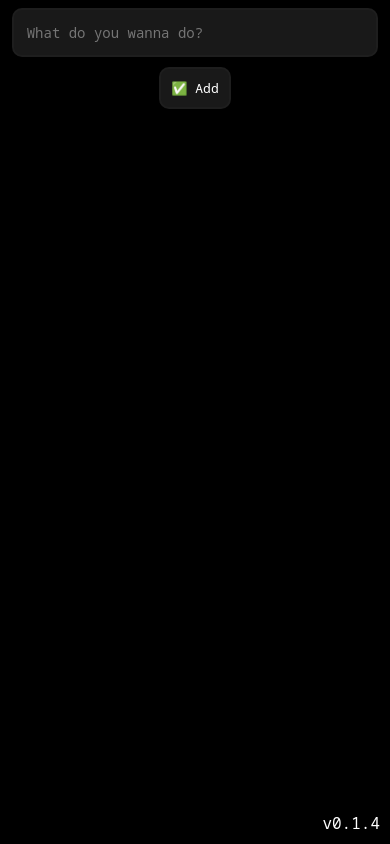
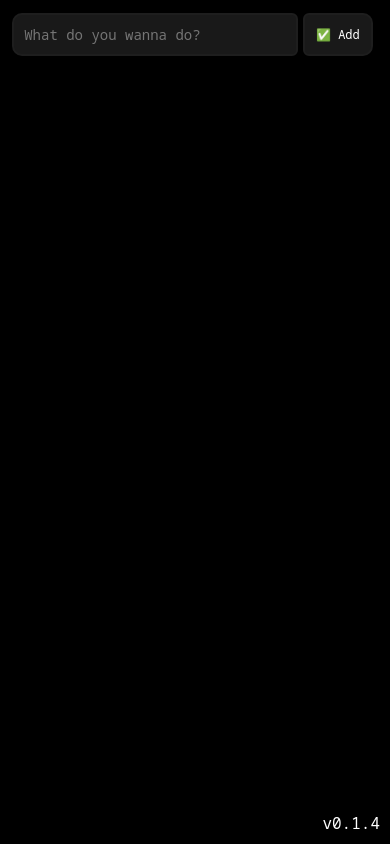
Before and after one commit to itskqw7/taskify, a plain HTML site: page index.html in a window 390 px wide. Drawn offline with Linux system fonts and the light colour scheme.

Commit message:
Updated styles

```diff
--- a/css/index.css
+++ b/css/index.css
@@ -7,9 +7,10 @@ body {
 }
 
 .container {
+    display: flex;
     align-items: center;
+    justify-content: center;
     text-align: center;
-
 }
 
 .task_container {
@@ -19,8 +20,9 @@ body {
     background: #191919;
     color: white;
 
-    padding: 10px;
-    margin: 10px;
+    padding: 7px;
+    margin: auto;
+    margin-top: 10px;
 
     border: 2px #1e1e1e solid;
     border-radius: 10px;
@@ -29,7 +31,7 @@ body {
     white-space: nowrap;
     text-overflow: ellipsis;
 
-    max-width: 100%;
+    max-width: 50%;
 }
 
 
@@ -46,7 +48,11 @@ body {
     padding: 10px;
 
     border: 2px #1e1e1e solid;
-    border-radius: 10px;
+
+    border-top-left-radius: 10px;
+    border-bottom-left-radius: 10px;
+    border-top-right-radius: 6px;
+    border-bottom-right-radius: 6px;
 
 
     transition: 0.3s;
@@ -68,7 +74,10 @@ button {
     margin: 5px;
 
     border: 2px #1e1e1e solid;
-    border-radius: 10px;
+    border-top-left-radius: 6px;
+    border-bottom-left-radius: 6px;
+    border-top-right-radius: 10px;
+    border-bottom-right-radius: 10px;
 
     transition: 0.3s;
 }
@@ -119,7 +128,7 @@ button:hover {
     -moz-appearance: none;
     outline: none;
     border: 2px solid #ccc;
-    width: 15px;
+    min-width: 15px;
     height: 15px;
     border-radius: 4px;
     cursor: pointer;
@@ -133,18 +142,24 @@ button:hover {
 }
 
 @media (max-width: 768px) {
+    .container {
+        display: flex;
+        align-items: center;
+        text-align: center;
+    }
+
     .title_input {
-        width: 90%;
-
-        padding: 13px;
-
+        width: 70%;
+        padding: 10px;
     }
 
     button {
-        font-size: 13px;
-        padding: 10px;
+        font-size: 12px;
+        padding: 11px;
+    }
 
-        margin-top: 10px;
-        margin-bottom: 0px;
+    .task_container {
+        max-width: 90%;
+        padding: 6px;
     }
 }
```
